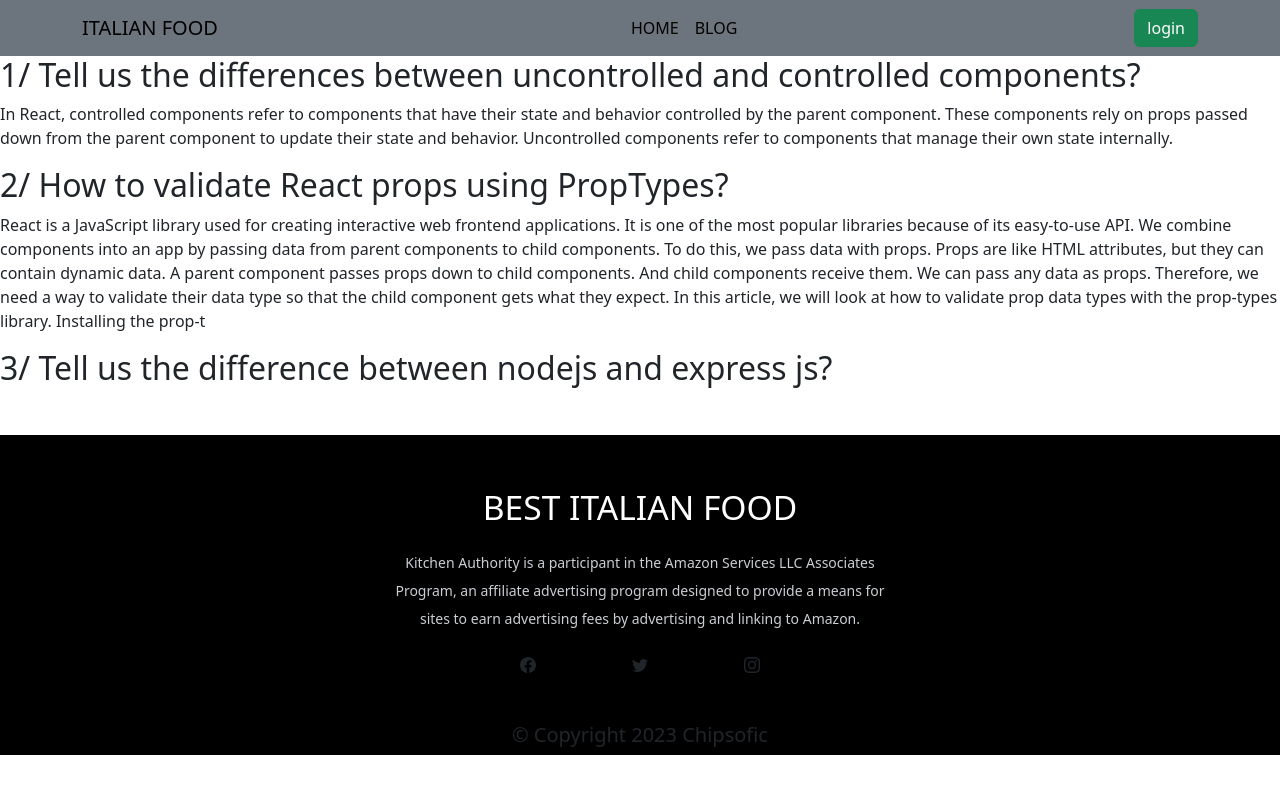
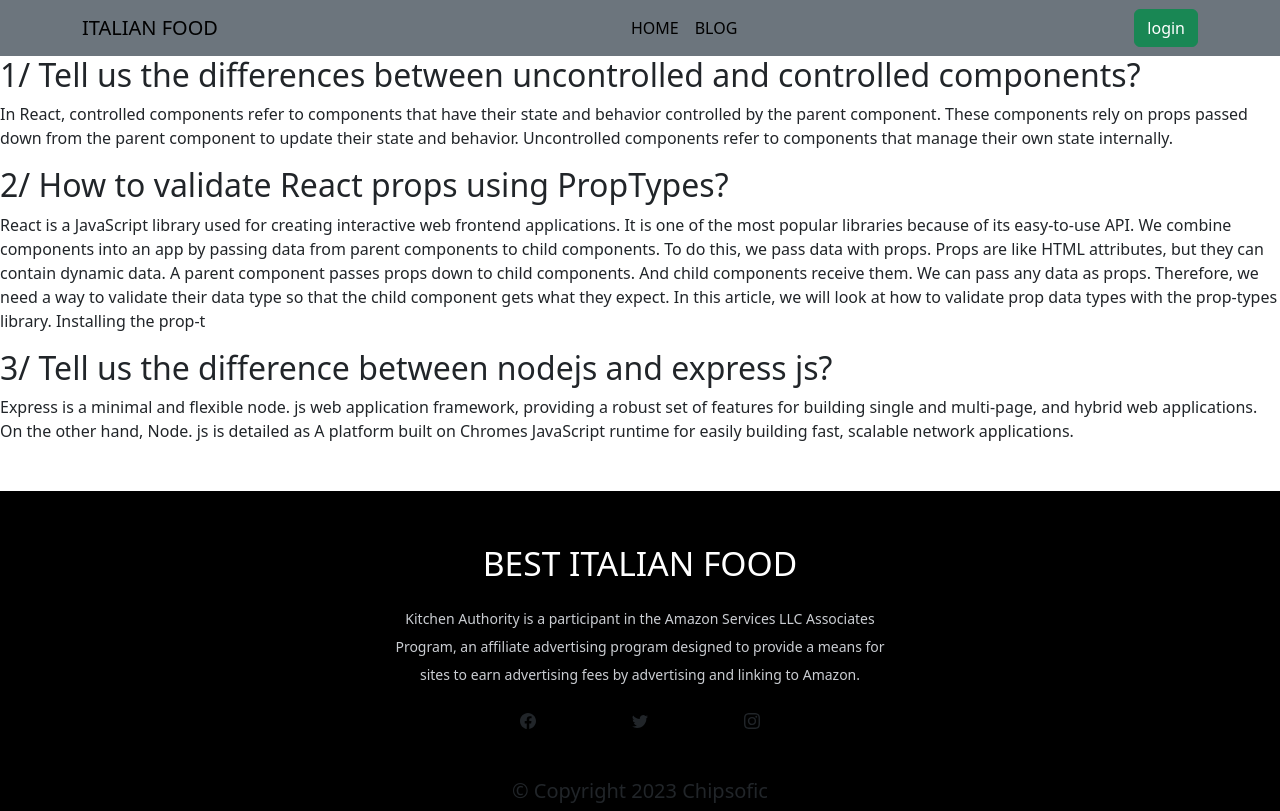
Before and after one commit to arafat717/food-making-client, a React (Vite) app: page /blog in a window 1280 px wide. Built offline with nearby package versions, Linux system fonts and the light colour scheme; no server answers.

Commit message:
seventh commit

```diff
--- a/src/pages/Blog/Blog.jsx
+++ b/src/pages/Blog/Blog.jsx
@@ -22,6 +22,7 @@ const Blog = () => {
             </div>
             <div>
                 <h2>3/ Tell us the difference between nodejs and express js?</h2>
+                <p>Express is a minimal and flexible node. js web application framework, providing a robust set of features for building single and multi-page, and hybrid web applications. On the other hand, Node. js is detailed as A platform built on Chromes JavaScript runtime for easily building fast, scalable network applications.</p>
             </div>
         </div>
     );
```
